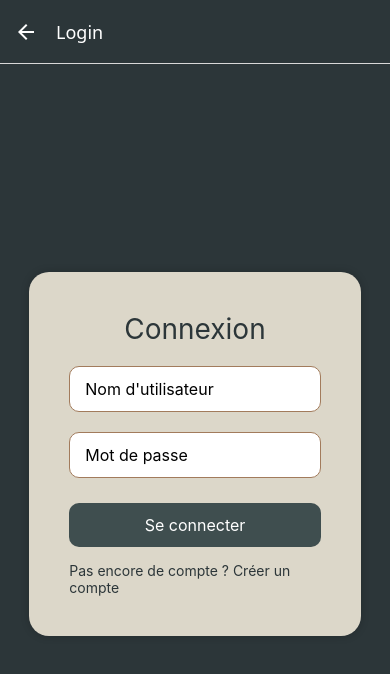
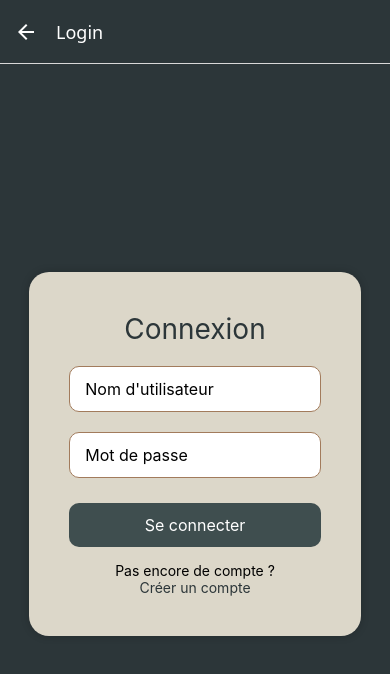
Before and after one commit to JMOYSAN/multi_mobile, a React Native app: screen /Login in a window 390 px wide. Shown: the top 674 px of the page. Built offline with nearby package versions, Linux system fonts and the light colour scheme.

Commit message:
Ajout verifs de base pour les forms

```diff
--- a/src/screens/LoginScreen.js
+++ b/src/screens/LoginScreen.js
@@ -1,6 +1,6 @@
 import { useState } from 'react'
 import styled from 'styled-components/native'
-import { Alert } from 'react-native'
+import {Alert, Text} from 'react-native'
 
 const LoginWrapper = styled.View`
   flex: 1;
@@ -59,7 +59,8 @@ const Link = styled.TouchableOpacity`
 `
 
 const LinkText = styled.Text`
-  color: #2c3639;
+    color: #2c3639;
+    text-align: center;
 `
 
 export default function LoginScreen({ navigation }) {
@@ -68,7 +69,10 @@ export default function LoginScreen({ navigation }) {
     const [error, setError] = useState('')
 
     const handleSubmit = async () => {
-        if (!username.trim() || !password.trim()) return
+        if (!username.trim() || !password.trim()) {
+            setError('Veuillez remplir tous les champs')
+            return
+        }
         setError('')
 
         try {
@@ -82,7 +86,6 @@ export default function LoginScreen({ navigation }) {
             if (res.status !== 200) {
                 setError(body.error || 'Erreur inconnue')
             } else {
-                // Example: go to Chat screen with response
                 navigation.navigate('Chat', { user: body.user })
             }
         } catch (e) {
@@ -117,7 +120,8 @@ export default function LoginScreen({ navigation }) {
                 </Button>
 
                 <Link onPress={() => navigation.replace('Register')}>
-                    <LinkText>Pas encore de compte ? Créer un compte</LinkText>
+                    <Text>Pas encore de compte ?</Text>
+                    <LinkText> Créer un compte </LinkText>
                 </Link>
             </LoginCard>
         </LoginWrapper>
--- a/src/screens/RegisterScreen.js
+++ b/src/screens/RegisterScreen.js
@@ -72,7 +72,11 @@ export default function RegisterScreen({ navigation }) {
         setError('')
         setSuccess('')
 
-        if (!username.trim() || !password.trim()) return
+        if (!username.trim() || !password.trim() || !confirmPassword.trim()) {
+            setError('Veuillez remplir tous les champs')
+            return
+        }
+
         if (password !== confirmPassword) {
             setError('Les mots de passe ne correspondent pas')
             return
@@ -90,7 +94,7 @@ export default function RegisterScreen({ navigation }) {
                 setError(body.error || 'Erreur lors de l’inscription')
             } else {
                 setSuccess('Compte créé avec succès !')
-                navigation.navigate('Login')
+                navigation.replace('Login')
             }
         } catch (e) {
             console.error(e)
```
